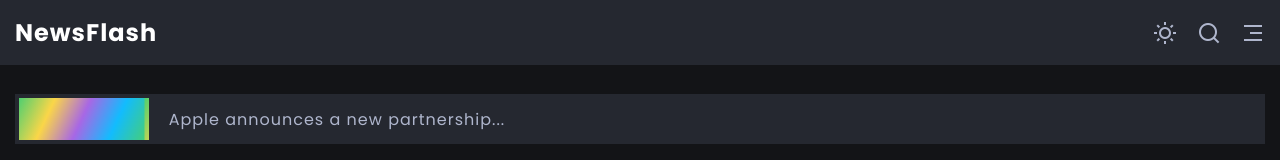
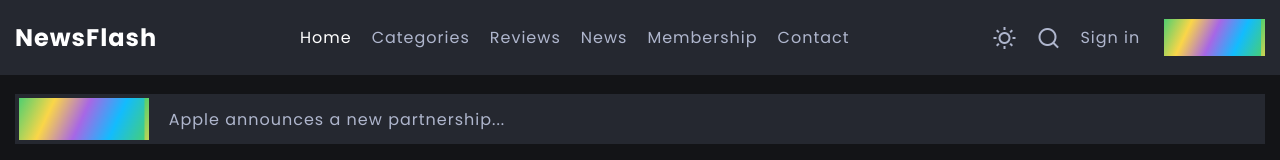
Before and after one commit to RDMcLeod/JS-001-A-20, a plain HTML site: page Javascript-045-P24/index.html in a window 1280 px wide. Shown: the top 160 px of the page. Drawn offline with nearby package versions, Linux system fonts and the light colour scheme.

Commit message:
adds css/media q's lrg scrn

```diff
--- a/Javascript-045-P24/assets/css/main.css
+++ b/Javascript-045-P24/assets/css/main.css
@@ -697,6 +697,37 @@ body.light-theme {
       height: var(--item-min-height-md);;
   }
 }
+@media screen and (min-width: 1024px) {
+  .menu{
+      position: static;
+      width: initial;
+      padding: initial;
+      background-color: transparent;
+      opacity: 1;
+      transform: scale(1);
+  }
+
+  .menu > .list{
+      flex-direction: row;
+  }
+
+  .screen-lg-hidden{
+      display: none;
+  }
+
+  .screen-sm-hidden{
+      display: block;
+  }
+
+  .sign-up-btn{
+      padding: 4px;
+  }
+
+  /* Fancy button animation effect */
+  .btn.fancy-border:hover::before{
+      animation: animate_border .75s linear infinite
+  }
+}
 /* Scrollbar styles */
 
 /* Blog post */
```
